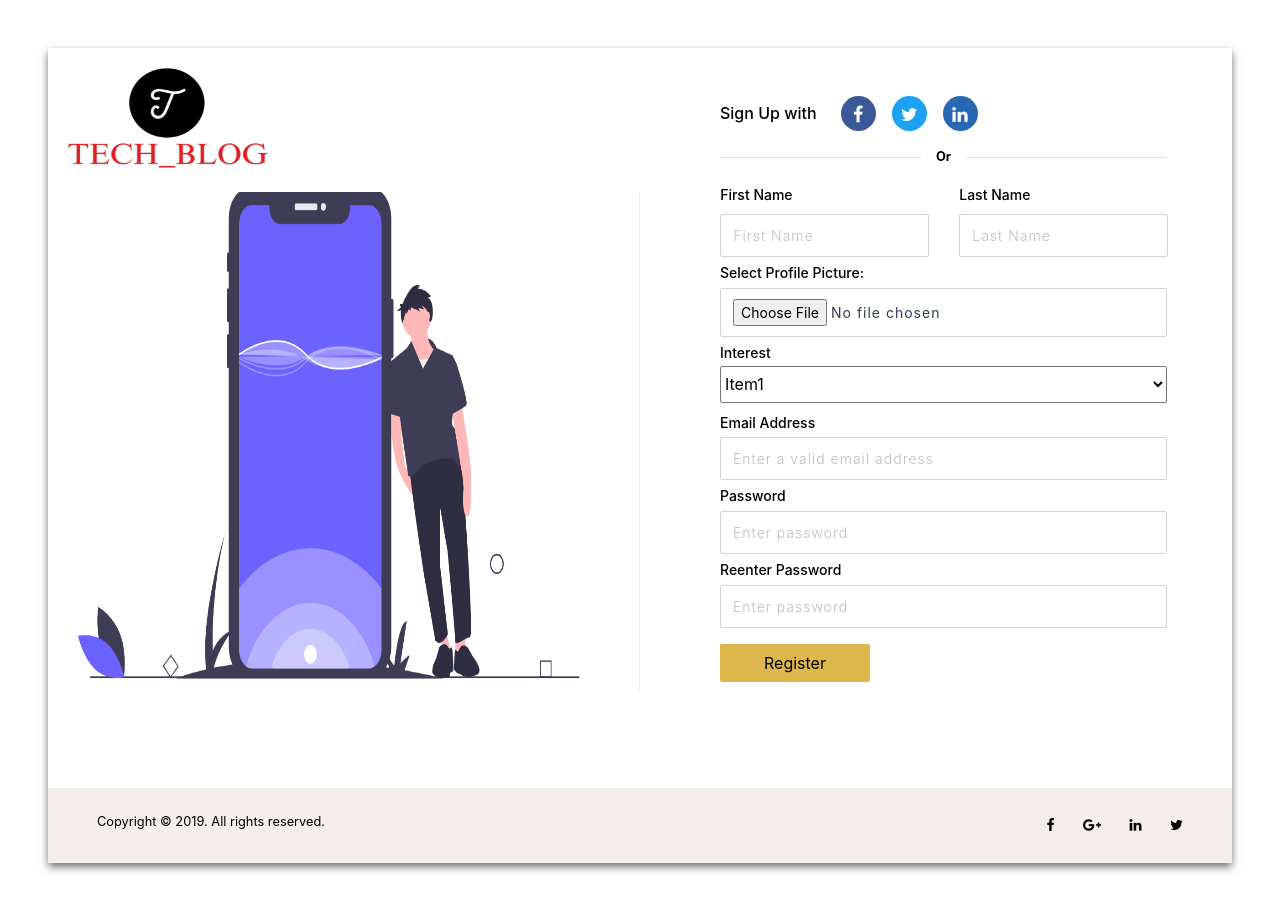
After one commit to ashutoshPathakVibhu/Aces, a Django app: template TechBlog/templates/register.html in a window 1280 px wide. The commit adds this page. Run offline with Django 3.2, Linux system fonts and the light colour scheme; the template is opened without the code that fills it, so the values that code supplies are empty; some libraries are stand-ins or nearby versions.

Commit message:
Login_Register_Created

```diff
--- a/TechBlog/home/views.py
+++ b/TechBlog/home/views.py
@@ -7,13 +7,13 @@ def index(request):
     return render(request, 'index.html')
 
 def loginbase(request):
-    return HttpResponse('<h1>Login page here </h1>')
+    return render(request,'login.html')
 
 def logout_request(request):
     return HttpResponse('<h1>logout page here </h1>')
 
 def signup(request):
-    return HttpResponse('<h1>signup page here </h1>')
+    return render(request,'register.html')
 
 def personal_profile(request):
     return HttpResponse('<h1>personal_profile page here </h1>')
--- /dev/null
+++ b/TechBlog/templates/register.html
@@ -0,0 +1,271 @@
+{% load static %}
+<!DOCTYPE html>
+<html lang="en">
+<head>
+    <meta charset="UTF-8">
+    <meta http-equiv="X-UA-Compatible" content="IE=edge">
+    <meta name="viewport" content="width=device-width, initial-scale=1.0">
+    <title>SignUp</title>
+    <link rel="stylesheet" href="https://stackpath.bootstrapcdn.com/bootstrap/4.3.1/css/bootstrap.min.css">
+    <link rel="stylesheet" href="https://stackpath.bootstrapcdn.com/bootstrap/4.3.1/js/bootstrap.bundle.min.js">
+    <link rel="stylesheet" href="https://cdnjs.cloudflare.com/ajax/libs/font-awesome/4.7.0/css/font-awesome.min.css">
+    <link rel="stylesheet" href="https://cdnjs.cloudflare.com/ajax/libs/jquery/3.2.1/jquery.min.js">
+    <style>
+        body {
+            color: #000;
+            overflow-x: hidden;
+            height: 100%;
+            background-color: white;
+            background-repeat: no-repeat
+        }
+
+        .card0 {
+            box-shadow: 0px 4px 8px 0px #757575;
+            border-radius: 0px
+        }
+
+        .card2 {
+            margin: 0px 40px
+        }
+
+        .logo {
+            width: 200px;
+            height: 100px;
+            margin-top: 20px;
+            margin-left: 35px
+        }
+
+        .image {
+            width: 360px;
+            height: 280px
+        }
+
+        .border-line {
+            border-right: 1px solid #EEEEEE
+        }
+
+        .facebook {
+            background-color: #3b5998;
+            color: #fff;
+            font-size: 18px;
+            padding-top: 5px;
+            border-radius: 50%;
+            width: 35px;
+            height: 35px;
+            cursor: pointer
+        }
+
+        .twitter {
+            background-color: #1DA1F2;
+            color: #fff;
+            font-size: 18px;
+            padding-top: 5px;
+            border-radius: 50%;
+            width: 35px;
+            height: 35px;
+            cursor: pointer
+        }
+
+        .linkedin {
+            background-color: #2867B2;
+            color: #fff;
+            font-size: 18px;
+            padding-top: 5px;
+            border-radius: 50%;
+            width: 35px;
+            height: 35px;
+            cursor: pointer
+        }
+
+        .line {
+            height: 1px;
+            width: 45%;
+            background-color: #E0E0E0;
+            margin-top: 10px
+        }
+
+        .or {
+            width: 10%;
+            font-weight: bold
+        }
+
+        .text-sm {
+            font-size: 14px !important
+        }
+
+        ::placeholder {
+            color: #BDBDBD;
+            opacity: 1;
+            font-weight: 300
+        }
+
+        :-ms-input-placeholder {
+            color: #BDBDBD;
+            font-weight: 300
+        }
+
+        ::-ms-input-placeholder {
+            color: #BDBDBD;
+            font-weight: 300
+        }
+
+        input,
+        textarea {
+            padding: 10px 12px 10px 12px;
+            border: 1px solid lightgrey;
+            border-radius: 2px;
+            margin-bottom: 5px;
+            margin-top: 2px;
+            width: 100%;
+            box-sizing: border-box;
+            color: #2C3E50;
+            font-size: 14px;
+            letter-spacing: 1px
+        }
+
+        input:focus,
+        textarea:focus {
+            -moz-box-shadow: none !important;
+            -webkit-box-shadow: none !important;
+            box-shadow: none !important;
+            border: 1px solid #ddb64c;
+            outline-width: 0
+        }
+
+        button:focus {
+            -moz-box-shadow: none !important;
+            -webkit-box-shadow: none !important;
+            box-shadow: none !important;
+            outline-width: 0
+        }
+
+        a {
+            color: inherit;
+            cursor: pointer
+        }
+
+        .btn-blue {
+            background-color: #ddb64c;
+            width: 150px;
+            color: rgb(0, 0, 0);
+            border-radius: 2px
+        }
+
+        .btn-blue:hover {
+            background-color: rgb(230, 222, 205);
+            cursor: pointer
+        }
+
+        .bg-blue {
+            color: black;
+            background-color: rgb(245, 236, 236);
+        }
+
+        @media screen and (max-width: 991px) {
+            .logo {
+                margin-left: 0px
+            }
+
+            .image {
+                width: 300px;
+                height: 220px
+            }
+
+            .border-line {
+                border-right: none
+            }
+
+            .card2 {
+                border-top: 1px solid #EEEEEE !important;
+                margin: 0px 15px
+            }
+        }
+    </style>
+</head>
+<body>
+    <div class="container-fluid px-1 px-md-5 px-lg-1 px-xl-5 py-5 mx-auto">
+        <div class="card card0 border-0">
+            <div class="row d-flex">
+                <div class="col-lg-6">
+                    <div class="card1 pb-5">
+                        <div class="row"> <img src="../static/images/tech.3.png" class="logo"> </div>
+                        <div class="row px-3 justify-content-center mt-4 mb-5 border-line"> <img src="../static/images/tech.6.png" class="image" style="height: 500px; width: 90%;"> </div>
+                    </div>
+                </div>
+                <div class="col-lg-6">
+                    <div class="card2 card border-0 px-4 py-5">
+                        <div class="row mb-3 px-3">
+                            <h6 class="mb-0 mr-4 mt-2">Sign Up with</h6>
+                            <div class="facebook text-center mr-3">
+                                <div class="fa fa-facebook"></div>
+                            </div>
+                            <div class="twitter text-center mr-3">
+                                <div class="fa fa-twitter"></div>
+                            </div>
+                            <div class="linkedin text-center mr-3">
+                                <div class="fa fa-linkedin"></div>
+                            </div>
+                        </div>
+                        <div class="row px-3 mb-3">
+                            <div class="line"></div> <small class="or text-center">Or</small>
+                            <div class="line"></div>
+                        </div>
+                        <div class="row px-3" style="margin-left: -0.79cm; margin-right: -0.83cm;">
+                            <div class="col-lg-6">
+                                <label class="f_name">
+                                    <h6 class="mb-0 text-sm">First Name</h6>
+                                </label> <input class="mb-2" type="text" name="email" placeholder="First Name">
+
+                            </div>
+                            <div class="col-lg-6">
+                                <label class="l_name">
+                                    <h6 class="mb-0 text-sm">Last Name</h6>
+                                </label> <input class="mb-2" type="text" name="email" placeholder="Last Name">
+
+                            </div>
+
+                        </div>
+                        <div class="row px-3">
+                            <label class="mb-1" for="img">
+                                <h6 class="mb-0 text-sm">Select Profile Picture:</h6>
+                            </label>
+                            <input class="mb-2" type="file" id="img" name="img" accept="image/*">
+                        </div>
+                        <div class="row px-3"> <label class="mb-1">
+                            <h6 class="mb-0 text-sm">Interest</h6>
+                        </label>
+                        <select name="interest" id="int" style="width: 100%; height: 1cm; margin-bottom: 0.3cm;">
+                            <option value="">Item1</option>
+                            <option value="">Item2</option>
+                            <option value="">Item3</option>
+                            <option value="">Item4</option>
+                            <option value="">Item5</option>
+                        </select>
+                        </div>
+                        <div class="row px-3"> <label class="mb-1">
+                                <h6 class="mb-0 text-sm">Email Address</h6>
+                            </label> <input class="mb-2" type="text" name="email" placeholder="Enter a valid email address" >
+                        </div>
+                        <div class="row px-3"> <label class="mb-1">
+                                <h6 class="mb-0 text-sm">Password</h6>
+                            </label> <input class="mb-2" type="password" name="password" placeholder="Enter password">
+                        </div>
+                        <div class="row px-3"> <label class="mb-1">
+                            <h6 class="mb-0 text-sm">Reenter Password</h6>
+                        </label> <input class="mb-3" type="password" name="password" placeholder="Enter password">
+                        </div>
+
+                        <div class="row mb-3 px-3"> <button type="submit" class="btn btn-blue text-center">Register</button> </div>
+
+                    </div>
+                </div>
+            </div>
+            <div class="bg-blue py-4">
+                <div class="row px-3"> <small class="ml-4 ml-sm-5 mb-2">Copyright &copy; 2019. All rights reserved.</small>
+                    <div class="social-contact ml-4 ml-sm-auto"> <span class="fa fa-facebook mr-4 text-sm"></span> <span class="fa fa-google-plus mr-4 text-sm"></span> <span class="fa fa-linkedin mr-4 text-sm"></span> <span class="fa fa-twitter mr-4 mr-sm-5 text-sm"></span> </div>
+                </div>
+            </div>
+        </div>
+    </div>
+</body>
+</html>
```
Also changed, not shown: TechBlog/templates/index.html (+54 -53 lines), TechBlog/templates/login.html (added, +235 -0 lines), TechBlog/static/A.fonts,,_icomoon,,_style.css+fonts,,_flaticon,,_font,,_flaticon.css+css,,_tiny-slider.css+css,,_glightbox.min.css+css,,_aos.css+css,,_style.css,Mcc.CgyIJPOVwv.css.pagespeed.cf.0oKNermVIz.css, TechBlog/static/images/logo.1.png (added), TechBlog/static/images/tech.1.png (added), TechBlog/static/images/tech.2.png (added), TechBlog/static/images/tech.3.png (added), TechBlog/static/images/tech.4.png (added), TechBlog/static/images/tech.5.png (added), TechBlog/static/images/tech.6.png (added).
